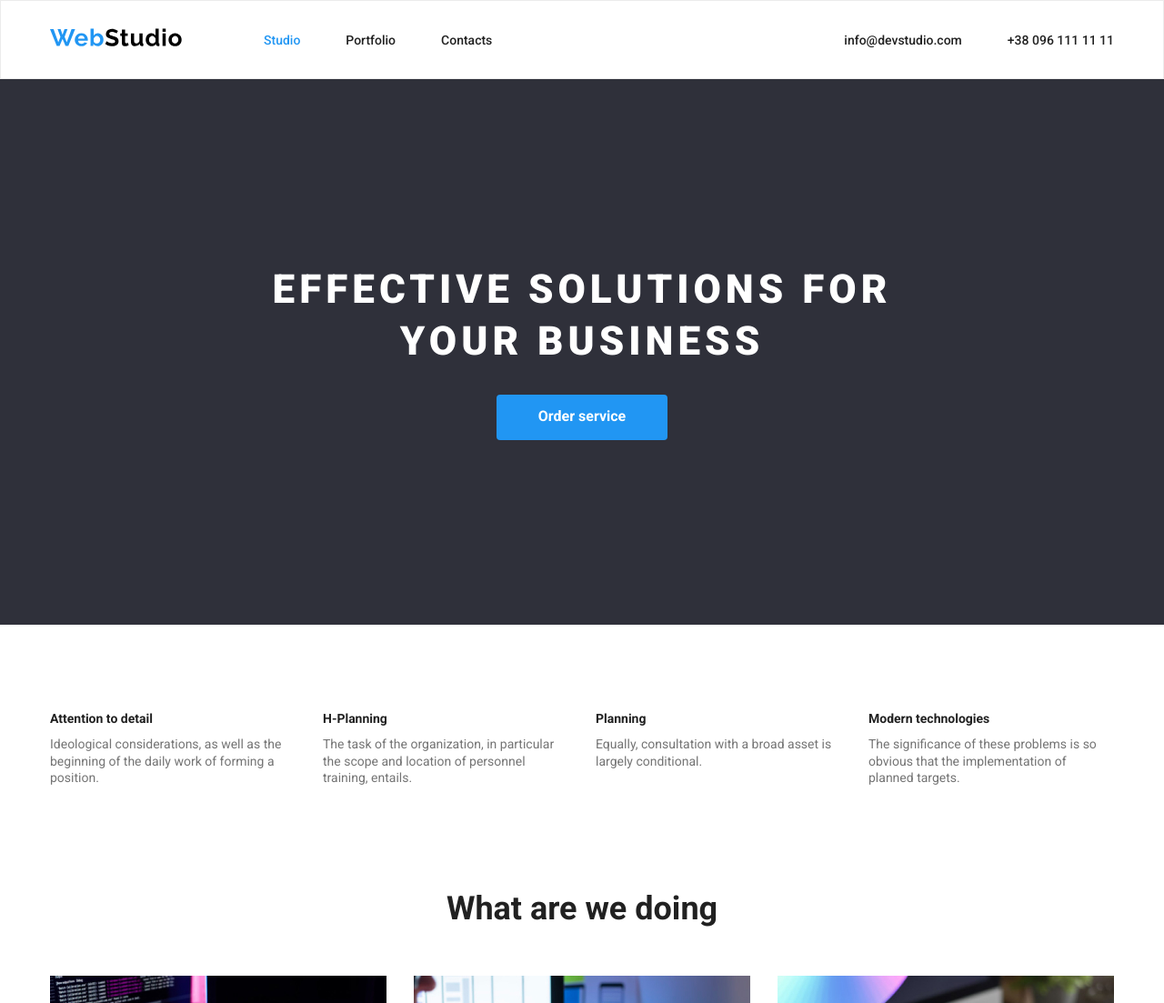
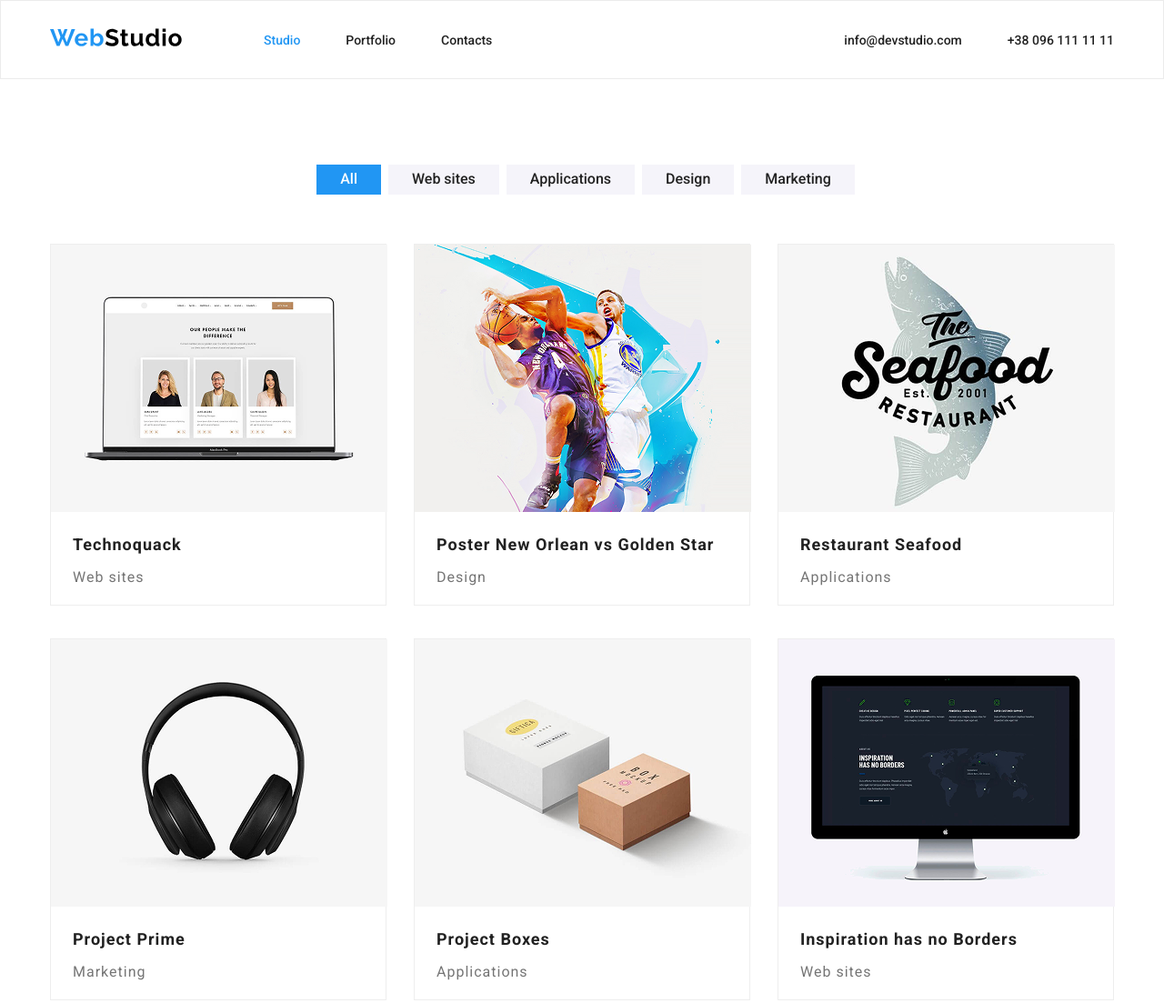
Before and after one commit to archi2395/web-studio_2, a plain HTML site: page index.html in a window 1280 px wide. Shown: the top 1103 px of the page at 91% size. Drawn offline with Linux system fonts and the light colour scheme.

Commit message:
Added new project

```diff
--- a/css/styles.css
+++ b/css/styles.css
@@ -90,164 +90,115 @@ body {
 .header-second-menu a:hover {
 	color: #2196F3;
 }
+.main{
+	margin: 94px 0 ;
+}
+
+.main-menu{
+display: flex;
+align-items: center;
+
+}
+.main-container{
+	display: flex;
+	align-items: center;
+	gap: 8px;
 
 
-.hero {
-	background: #2F303A;
-	text-align: center;
+
+
+}
+.menu-button{
+font-size: 16px;
+font-weight: 500;
+padding: 6px 26px 6px;
+background-color:#F5F4FA ;
+color: #212121;
+}
+.menu-button_all{
+	padding: 6px 26px 6px;
+	font-size: 16px;
+    font-weight: 500;
+	background-color:#2196F3 ;
+	color:#FFFFFF ;
+	cursor: pointer;
+}
+.cards{
+	padding: 34px 0 ;
+
+}
+.all-cards{
+	display: flex;
+	gap: 30px;
+	flex-wrap: wrap;
+
+}
+.main-title{
+	font-size: 18px;
+	font-weight: 700;
+	margin: 20px 24px 0;
+
+}
+.main-list{
+	margin-top: 20px;
+	display: flex;
+	flex-direction: column;
+	letter-spacing: 1px;
+	border: 1px solid #EEEEEE;
+
+
+}
+.main-card{
+	width: 370px;
+	height: 404px;
+
+
+
 }
 
-.hero-inner {
-	max-width: 700px;
-	min-height: 600px;
-	margin: 0 auto;
-	display: flex;
-	flex-direction: column;
-	justify-content: center;
-	gap: 30px;
+.cards-link  {
+	width: 100%;
+	height: 100%;
 }
 
-.hero-title {
-	font-weight: 900;
-	font-size: 44px;
-	text-transform: uppercase;
-	color: #fff;
-	letter-spacing: 5px;
+
+.main-card-desc{
+
+	font-size: 16px;
+	font-weight: 400;
+	color:#757575 ;
+	margin: 4px 24px 20px;
+	padding-top: 10px;
+
 }
 
-.hero-btn {
-	padding: 14px 46px 15px;
-	font-weight: 700;
-	font-size: 16px;
-	color: #fff;
-	background: #2196F3;
-	border-radius: 4px;
-	cursor: pointer;
-	align-self: center;
+.footer{
+    padding: 60px 0;
+	background-color:#2F303A ;
 }
 
-.about{
-
-	margin: 0 auto;
-}
-.container_2{
-	display: flex;
-	margin-top: 94px;
-	gap: 30px;
-	justify-content: center;
-}
-.desc{
-width: 270px;
-height: 101px;
-}
-.desc-3{
-	width: 270px;
-	height: 74px;
-}
-.about h4{
-	font-size: 14px;
-	font-weight: 700;
-}
-.about p{
-	font-size: 14px;
-	font-weight: 400;
-	color: #757575;
-	padding-top: 10px;
-}
-
-.do-cards{
-	display: flex;
-	gap: 30px;
-	height: 386px;
-}
-.do-title{
-	font-size: 36px;
-	font-weight: 700;
-	text-align: center;
-	margin-top: 94px;
-}
-.do-card{
-	padding-top: 50px;
-}
-
-.team {
-	background: #F5F4FA;
-	padding: 94px 0;
-	text-align: center;
-}
-
-.team-title {
-	font-weight: 700;
-	font-size: 36px;
-}
-
-.team-cards {
-	margin-top: 50px;
-	display: flex;
-	flex-wrap: wrap;
-	gap: 30px;
-}
-
-.team-card {
-	flex: 1 1 20%;
-	border-radius: 5px;
-	overflow: hidden;
-	box-shadow: 0 0 14px 0 #ccc;
-}
-
-.team-card-link {
-	display: block;
-	height: 260px;
-}
-
-.team-card-link img {
-	width: 100%;
-	height: 100%;
-	object-fit: cover;
-}
-
-.team-card-inner {
-	padding: 30px;
-	font-size: 16px;
-	background: #fff;
-}
-
-.team-card-title {
-	font-weight: 500;
-}
-
-.team-card-desc {
-	color: #757575;
-	margin-top: 10px;
-}
-.footer{
-	height: 252px;
-	background-color:#2F303A ;
-}
-.container-3{
-	padding: 60px;
-	margin-left: 200px;
-}
 
 .footer-logo{
-	margin-left: 200px;
+	display: inline-block;
 
 }
 
 
 .footer-title{
 	color:#FFFFFF;
-	margin-left: 215px;
+
 
 }
 .inform{
-	margin-top: -20px;
-	margin-left: 215px;
+	font-size: 14px;
+	font-weight: 400;
+	padding-top: 9px;
+	color: #FFFFFF99;
 }
 .info{
 	color:#FFFFFF99 ;
 	font-size: 14px;
 	font-weight: 400;
 	padding-top:  9px;
-	margin-left: 215px;
+
 }
--- a/index.html
+++ b/index.html
@@ -11,19 +11,19 @@
 <body>
 	<header class="header">
 		<div class="container header-container">
-			<!-- logo -->
+
 			<a class="header-logo" href="#">
 				<img src="images/header-logo.svg" alt="WbStudio" width="145" height="31">
 			</a>
 
-			<!-- main menu -->
+
 			<nav class="header-menu">
 				<a href="#" class="active">Studio</a>
 				<a href="#">Portfolio</a>
 				<a href="#">Contacts</a>
 			</nav>
 
-			<!-- second-menu -->
+
 			<div class="header-second-menu">
 				<a href="mailto:info@devstudio.com">info@devstudio.com</a>
 				<a href="tel:+380961111111">+38 096 111 11 11</a>
@@ -31,129 +31,120 @@
 		</div>
 	</header>
 
-	<main>
-		<!-- hero -->
-		<section class="hero">
-			<div class="container">
-				<div class="hero-inner">
-					<h1 class="hero-title">Effective solutions for your business</h1>
-
-					<button class="hero-btn">Order service</button>
-				</div>
+	<main class="main">
+		<section class="main-menu">
+			<div class="container main-container">
+				<div class="menu-link"></div>
+				<button class="menu-button_all">All</button>
+				<button class="menu-button">Web sites</button>
+				<button class="menu-button">Applications</button>
+				<button class="menu-button">Design</button>
+				<button class="menu-button">Marketing</button>
 			</div>
 		</section>
-
-		<!-- about -->
-		<section class="about">
-			<div class="container_2">
-				<div class="desc">
-				<h4 class="about-title">Attention to detail </h4>
-				<p class="description">Ideological considerations, as well as the beginning of the daily work of forming a position.</p>
-			</div>
-			<div class="desc">
-					<h4 class="about-title">H-Planning</h4>
-					<p class="description">The task of the organization, in particular the scope and location of personnel training, entails.</p>
-					</div><div class="desc-3">
-					<h4 class="about-title">Planning</h4>
-					<p class="description">Equally, consultation with a broad asset is largely conditional.</p>
-				</div>
-				<div class="desc">
-					<h4 class="about-title">Modern technologies</h4>
-					<p class="description">The significance of these problems is so obvious that the implementation of planned targets.</p>
-			</div>
-			</div>
-		</section>
-
-		<!-- do -->
-		<section class="do">
+		<section class="cards">
 			<div class="container">
-				<h2 class="do-title">What are we doing</h2>
-				<div class="do-cards">
-					<article class="do-card">
-						<a class="do_card" href="#">
-						<img src="images/do-1.jpg" alt="do-1" width="370" height="294">
+				<div class="all-cards">
+					<article class="main-card">
+						<div class="main-list">
+							<a class="cards-link" href="#">
+							<img src="images/card_1.png" alt="card-1" width="370" height="294">
 						</a>
-					</article>
-					<article class="do-card">
-						<a class="do_card" href="#">
-							<img src="images/do-2.jpg" alt="do-2" width="370" height="294">
-						</a>
-					</article>
-					<article class="do-card">
-						<a class="do_card" href="#">
-							<img src="images/do-3.jpg" alt="do-3" width="370" height="294">
-						</a>
-					</article>
-
-				</div>
-			</div>
-		</section>
-
-		<!-- teams -->
-		<section class="team">
-			<div class="container">
-				<h2 class="team-title">Our team</h2>
-
-				<div class="team-cards">
-					<article class="team-card">
-						<a class="team-card-link" href="#">
-							<img src="images/team-1.jpg" alt="Igor" width="270" height="260">
-						</a>
-
-						<div class="team-card-inner">
-							<h3 class="team-card-title">Igor Demyanenko</h3>
-							<p class="team-card-desc">Product Designer</p>
+							<h5 class="main-title">Technoquack</h5>
+							<p class="main-card-desc">Web sites</p>
 						</div>
 					</article>
-
-					<article class="team-card">
-						<a class="team-card-link" href="#">
-							<img src="images/team-2.jpg" alt="Olga Repina" width="270" height="260">
+					<article class="main-card">
+						<div class="main-list">
+							<a class="cards-link" href="#">
+							<img src="images/card_2.png" alt="card-2" width="370" height="294">
 						</a>
-
-						<div class="team-card-inner">
-							<h3 class="team-card-title">Olga Repina</h3>
-							<p class="team-card-desc">Frontend Developer</p>
+							<h5 class="main-title">Poster New Orlean vs Golden Star</h5>
+							<p class="main-card-desc">Design</p>
 						</div>
 					</article>
-
-					<article class="team-card">
-						<a class="team-card-link" href="#">
-							<img src="images/team-3.jpg" alt="Nikolay Tarasov" width="270" height="260">
+					<article class="main-card">
+						<div class="main-list">
+							<a class="cards-link" href="#">
+							<img src="images/card_3.png" alt="card-3" width="370" height="294">
 						</a>
-
-						<div class="team-card-inner">
-							<h3 class="team-card-title">Nikolay Tarasov</h3>
-							<p class="team-card-desc">Marketing</p>
+							<h5 class="main-title">Restaurant Seafood</h5>
+							<p class="main-card-desc">Applications</p>
 						</div>
 					</article>
-
-					<article class="team-card">
-						<a class="team-card-link" href="#">
-							<img src="images/team-4.jpg" alt="Mikhail Ermakov" width="270" height="260">
+					<article class="main-card">
+						<div class="main-list">
+							<a class="cards-link" href="#">
+							<img src="images/card_4.png" alt="card-4" width="370" height="294">
 						</a>
-
-						<div class="team-card-inner">
-							<h3 class="team-card-title">Mikhail Ermakov</h3>
-							<p class="team-card-desc">UI Designer</p>
+							<h5 class="main-title">Project Prime</h5>
+							<p class="main-card-desc">Marketing</p>
+						</div>
+					</article>
+					<article class="main-card">
+						<div class="main-list">
+							<a class="cards-link" href="#">
+							<img src="images/card_5.png" alt="card-5" width="370" height="294">
+						</a>
+							<h5 class="main-title">Project Boxes</h5>
+							<p class="main-card-desc">Applications</p>
+						</div>
+					</article>
+					<article class="main-card">
+						<div class="main-list">
+							<a class="cards-link" href="#">
+							<img src="images/card_6.png" alt="card-6" width="370" height="294">
+						</a>
+							<h5 class="main-title">Inspiration has no Borders</h5>
+							<p class="main-card-desc">Web sites</p>
+						</div>
+					</article>
+					<article class="main-card">
+						<div class="main-list">
+							<a class="cards-link" href="#">
+							<img src="images/card_7.png" alt="card-7" width="370" height="294">
+						</a>
+							<h5 class="main-title">Edition Limited Edition</h5>
+							<p class="main-card-desc">Design</p>
+						</div>
+					</article>
+					<article class="main-card">
+						<div class="main-list">
+							<a class="cards-link" href="#">
+							<img src="images/card_8.png" alt="card-8" width="370" height="294">
+						</a>
+							<h5 class="main-title">Project LAB</h5>
+							<p class="main-card-desc">Marketing</p>
+						</div>
+					</article>
+					<article class="main-card">
+							<div class="main-list">
+							<a class="cards-link" href="#">
+							<img src="images/card_9.png" alt="card-9" width="370" height="294"></a>
+							<h5 class="main-title">Growing Business</h5>
+							<p class="main-card-desc">Applications</p>
 						</div>
 					</article>
 				</div>
 			</div>
 		</section>
+
+
+
 	</main>
 
 	<footer class="footer">
-		<div class="container-3">
+		<div class="container">
 			<a class="footer-logo" href="#">
 				<img src="images/footer-logo.svg" alt="WebStudio" width="135" height="31px">
 			</a>
-		</div>
-		<div class="inform">
+			<div class="inform">
 			<h4 class="footer-title">Kharkov, Pobedy Ave., 26</h4>
 			<p class="info">info@example.com</p>
 			<p class="info">+38 099 111 11 11</p>
 		</div>
+		</div>
+
 	</footer>
 </body>
 
```
Also changed, not shown: images/card_1.png (added), images/card_2.png (added), images/card_3.png (added), images/card_4.png (added), images/card_5.png (added), images/card_6.png (added), images/card_7.png (added), images/card_8.png (added), images/card_9.png (added), images/do-1.jpg (deleted), images/do-2.jpg (deleted), images/do-3.jpg (deleted), images/team-1.jpg (deleted), images/team-2.jpg (deleted), 2 more files.
